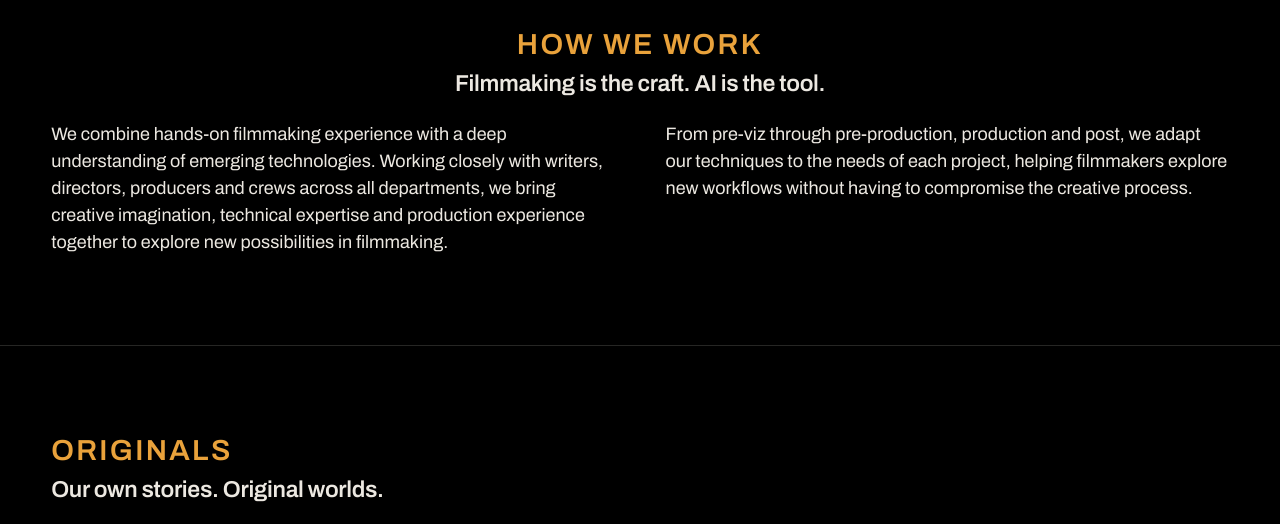
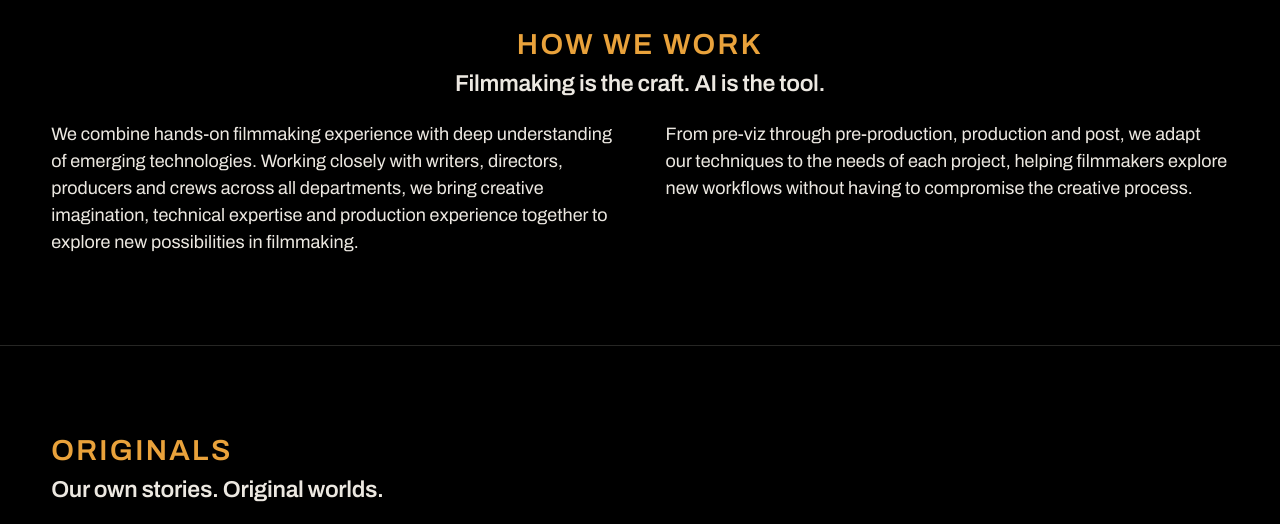
Before and after one commit to GreyEnt/artificial-studios-site, a plain HTML site: page index.html in a window 1280 px wide. Shown: the part 820-1344 px from the top of the page. Drawn offline with Linux system fonts and the light colour scheme.

Commit message:
How we work: 'a deep' → 'deep'
Co-Authored-By: Claude Opus 5.5 <noreply@anthropic.com>

```diff
--- a/index.html
+++ b/index.html
@@ -658,7 +658,7 @@ section{padding:clamp(64px,7vw,112px) 0}
       <div class="about-sub" id="how-we-work">
         <h3 class="about-sub-head"><span class="sec-label">How we work</span>Filmmaking is the craft. AI is the tool.</h3>
         <div class="hww-cols">
-          <p>We combine hands-on filmmaking experience with a deep understanding of emerging technologies. Working closely with writers, directors, producers and crews across all departments, we bring creative imagination, technical expertise and production experience together to explore new possibilities in filmmaking.</p>
+          <p>We combine hands-on filmmaking experience with deep understanding of emerging technologies. Working closely with writers, directors, producers and crews across all departments, we bring creative imagination, technical expertise and production experience together to explore new possibilities in filmmaking.</p>
           <p>From pre-viz through pre-production, production and post, we adapt our techniques to the needs of each project, helping filmmakers explore new workflows without having to compromise the creative process.</p>
         </div>
       </div>
```
Also changed, not shown: webhost/index.html (+1 -1 lines).
